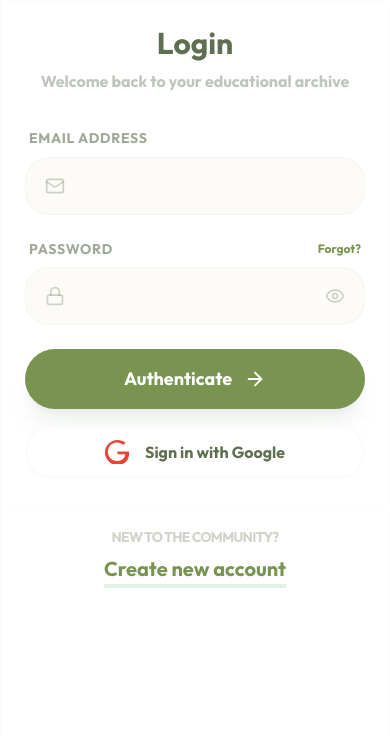
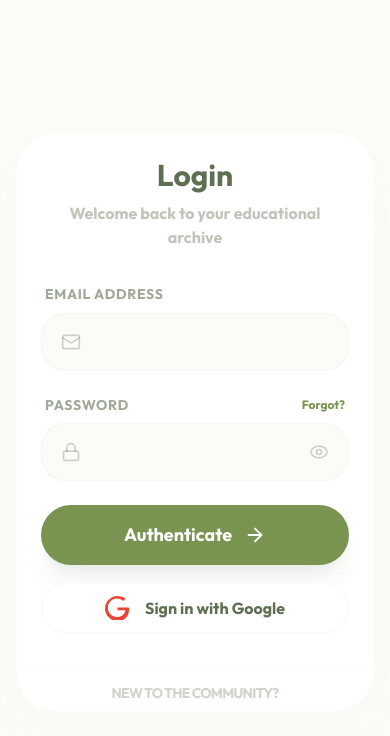
Before and after one commit to DeepaKumawat89/Notes_website, a React (Vite) app: page /login in a window 390 px wide. Shown: the top 736 px of the page. Built offline with nearby package versions, Linux system fonts and the light colour scheme; no server answers.

Commit message:
fix Google sign-in and optimize authentication UI for mobile

```diff
--- a/src/pages/user/Auth.jsx
+++ b/src/pages/user/Auth.jsx
@@ -51,6 +51,7 @@ const AuthModal = ({ isOpen, onClose }) => {
 
   const manageSession = async (userEmail) => {
     try {
+      if (!userEmail) return true;
       const sessionId = Date.now().toString(36) + Math.random().toString(36).substring(2);
       const userRef = doc(db, 'users', userEmail);
       const userSnap = await getDoc(userRef);
@@ -78,8 +79,12 @@ const AuthModal = ({ isOpen, onClose }) => {
         localStorage.setItem('activeSessionId', sessionId);
         localStorage.setItem('lastSessionUpdate', Date.now().toString());
         return true;
+      } else {
+        // If doc doesn't exist for some reason, still set local session to prevent infinite login loops
+        localStorage.setItem('activeSessionId', sessionId);
+        localStorage.setItem('lastSessionUpdate', Date.now().toString());
+        return true;
       }
-      return true;
     } catch (error) {
       console.error("Session Error:", error);
       return true; // Proceed anyway on doc error to prevent lockout
@@ -115,7 +120,7 @@ const AuthModal = ({ isOpen, onClose }) => {
         await setDoc(doc(db, 'users', user.email), {
           uid: user.uid,
           name: formData.name,
-          email: formData.email,
+          email: user.email,
           createdAt: serverTimestamp(),
           role: 'user',
           viewsCount: 0,
@@ -134,10 +139,21 @@ const AuthModal = ({ isOpen, onClose }) => {
     } catch (error) {
       console.error("Auth Error:", error);
       let message = "An error occurred. Please try again.";
-      if (error.code === 'auth/email-already-in-use') message = "Email already in use.";
-      if (error.code === 'auth/invalid-credential') message = "Invalid email or password.";
+
+      if (error.code === 'auth/email-already-in-use') message = "This email is already registered.";
+      if (error.code === 'auth/invalid-credential') message = "Invalid email or password. Please try again.";
       if (error.code === 'auth/weak-password') message = "Password should be at least 6 characters.";
-      toast.error(message, { style: { borderRadius: '1rem' } });
+      if (error.code === 'auth/user-not-found') message = "No account found with this email.";
+      if (error.code === 'auth/wrong-password') message = "Incorrect password.";
+      if (error.code === 'auth/too-many-requests') message = "Too many failed attempts. Please try later.";
+      if (error.code === 'auth/user-disabled') message = "This account has been disabled.";
+      if (error.message.includes('permission-denied')) message = "Database error: Access Denied.";
+      if (error.code === 'auth/network-request-failed') message = "Network error. Please check your connection.";
+
+      toast.error(message, {
+        duration: 4000,
+        style: { borderRadius: '1rem', background: '#333', color: '#fff' }
+      });
     } finally {
       setLoading(false);
     }
@@ -146,10 +162,27 @@ const AuthModal = ({ isOpen, onClose }) => {
   const handleGoogleLogin = async () => {
     if (loading) return;
     setLoading(true);
+
+    // Use clear provider config
     const provider = new GoogleAuthProvider();
+    provider.setCustomParameters({ prompt: 'select_account' });
+
     try {
       const result = await signInWithPopup(auth, provider);
       const user = result.user;
+
+      if (!user.email) {
+        throw new Error("No email associated with this Google account.");
+      }
+
+      // BLOCK ADMIN EMAILS FROM USER AUTH (CONSISTENCY)
+      if (user.email && user.email.toLowerCase().startsWith('admin')) {
+        await signOut(auth); // Sign out immediately if it's an admin account
+        toast.error('Access Denied: Admin accounts must use the Admin Portal.');
+        setLoading(false);
+        return;
+      }
+
       const userDocRef = doc(db, 'users', user.email);
       const userDoc = await getDoc(userDocRef);
 
@@ -176,7 +209,20 @@ const AuthModal = ({ isOpen, onClose }) => {
       }
     } catch (error) {
       console.error("Google Auth Error:", error);
-      toast.error("Failed to sign in with Google.");
+      let message = "Failed to sign in with Google.";
+
+      // Detailed error reporting for debugging
+      if (error.code === 'auth/popup-blocked') message = "The sign-in popup was blocked. Please allow popups for this site.";
+      if (error.code === 'auth/cancelled-popup-request') return;
+      if (error.code === 'auth/popup-closed-by-user') return;
+      if (error.code === 'auth/operation-not-allowed') message = "Google Sign-In is not enabled in the Firebase Console.";
+      if (error.code === 'auth/internal-error') message = "Internal Firebase error. Please check your internet connection.";
+      if (error.message.includes('permission-denied')) message = "Database access denied. Please contact support.";
+
+      toast.error(message, {
+        duration: 5000,
+        style: { borderRadius: '1rem', background: '#333', color: '#fff' }
+      });
     } finally {
       setLoading(false);
     }
@@ -197,6 +243,7 @@ const AuthModal = ({ isOpen, onClose }) => {
       console.error("Reset Error:", error);
       let message = "Failed to send reset email.";
       if (error.code === 'auth/user-not-found') message = "No account found with this email.";
+      if (error.code === 'auth/too-many-requests') message = "Too many requests. Try again later.";
       toast.error(message, { style: { borderRadius: '1rem' } });
     } finally {
       setLoading(false);
@@ -206,19 +253,19 @@ const AuthModal = ({ isOpen, onClose }) => {
   const handleToggle = () => setIsLogin(!isLogin);
 
   return (
-    <div className={`fixed inset-0 z-[100] flex flex-col items-center ${isStandalonePage ? 'overflow-y-auto bg-cream-light sm:p-8' : 'overflow-hidden justify-center p-2 sm:p-4'}`}>
+    <div className={`fixed inset-0 z-[100] flex flex-col items-center ${isStandalonePage ? 'overflow-y-auto bg-cream-light' : 'overflow-y-auto justify-center bg-pista-deep/40 backdrop-blur-md'} p-4`}>
       {/* Backdrop - Only show if modal */}
       {!isStandalonePage && (
         <motion.div
           initial={{ opacity: 0 }}
           animate={{ opacity: 1 }}
           onClick={onClose}
-          className="absolute inset-0 bg-pista-deep/40 backdrop-blur-md"
+          className="fixed inset-0 -z-10"
         />
       )}
 
-      {/* Container */}
-      <div className={`relative w-full max-w-5xl lg:h-[720px] h-screen sm:h-fit sm:max-h-[90vh] [perspective:2000px] ${isStandalonePage ? 'my-auto' : ''}`}>
+      {/* Container - Added min-height for mobile to prevent card collapse */}
+      <div className={`relative w-full max-w-5xl lg:h-[620px] h-[580px] sm:h-fit sm:max-h-[85vh] [perspective:2000px] my-auto`}>
         <motion.div
           initial={false}
           animate={{ rotateY: isLogin ? 0 : 180 }}
@@ -226,7 +273,7 @@ const AuthModal = ({ isOpen, onClose }) => {
           className="w-full h-full relative [transform-style:preserve-3d]"
         >
           {/* FRONT SIDE (LOGIN) */}
-          <div className={`absolute inset-0 w-full h-full [backface-visibility:hidden] bg-white rounded-none sm:rounded-[2.5rem] shadow-2xl flex flex-col lg:flex-row overflow-y-visible sm:overflow-hidden border border-pista-light/20 shadow-pista/5`}>
+          <div className={`absolute inset-0 w-full h-full [backface-visibility:hidden] bg-white rounded-[2.5rem] shadow-2xl flex flex-col lg:flex-row overflow-y-auto sm:overflow-hidden border border-pista-light/20 shadow-pista/5`}>
             {!isStandalonePage && (
               <button onClick={onClose} className="absolute top-4 right-4 sm:top-6 sm:right-6 z-20 p-2 bg-white/80 hover:bg-white rounded-full text-pista-deep shadow-md transition-all active:scale-95">
                 <X size={20} />
@@ -241,7 +288,7 @@ const AuthModal = ({ isOpen, onClose }) => {
               </div>
             </div>
 
-            <div className="w-full lg:w-7/12 flex flex-col bg-white overflow-y-visible lg:overflow-y-auto custom-scrollbar">
+            <div className="w-full lg:w-7/12 flex flex-col bg-white overflow-y-auto custom-scrollbar">
               <div className="max-w-md mx-auto w-full p-6 sm:p-8 lg:p-12 my-auto">
                 <header className="mb-8 text-center lg:text-left">
                   <h1 className="text-3xl sm:text-4xl font-black text-pista-deep mb-2">Login</h1>
@@ -306,7 +353,7 @@ const AuthModal = ({ isOpen, onClose }) => {
           </div>
 
           {/* BACK SIDE (SIGNUP) */}
-          <div className={`absolute inset-0 w-full h-full [backface-visibility:hidden] [transform:rotateY(180deg)] bg-white rounded-none sm:rounded-[2.5rem] shadow-2xl flex flex-col lg:flex-row-reverse overflow-y-visible sm:overflow-hidden border border-pista-light/20 shadow-pista/5`}>
+          <div className={`absolute inset-0 w-full h-full [backface-visibility:hidden] [transform:rotateY(180deg)] bg-white rounded-[2.5rem] shadow-2xl flex flex-col lg:flex-row-reverse overflow-y-auto sm:overflow-hidden border border-pista-light/20 shadow-pista/5`}>
             {!isStandalonePage && (
               <button onClick={onClose} className="absolute top-6 left-6 z-20 p-2 bg-white/80 hover:bg-white rounded-full text-pista-deep shadow-md transition-all active:scale-95">
                 <X size={20} />
@@ -321,7 +368,7 @@ const AuthModal = ({ isOpen, onClose }) => {
               </div>
             </div>
 
-            <div className="w-full lg:w-7/12 flex flex-col bg-white overflow-y-visible lg:overflow-y-auto custom-scrollbar">
+            <div className="w-full lg:w-7/12 flex flex-col bg-white overflow-y-auto custom-scrollbar">
               <div className="max-w-md mx-auto w-full p-6 sm:p-8 lg:p-12 my-auto">
                 <header className="mb-6 text-center lg:text-left">
                   <h1 className="text-3xl sm:text-4xl font-black text-pista-deep mb-2">Register</h1>
@@ -382,7 +429,7 @@ const AuthModal = ({ isOpen, onClose }) => {
                   </button>
                 </form>
 
-                <footer className="mt-10 text-center border-t border-pista-light/20 pt-6">
+                <footer className="mt-6 text-center border-t border-pista-light/20 pt-4">
                   <p className="text-pista-deep/30 font-bold mb-2 uppercase tracking-tighter text-sm">Already a member?</p>
                   <button onClick={handleToggle} disabled={loading} className="text-pista-dark font-black hover:text-pista-deep transition-colors text-xl underline decoration-pista-light underline-offset-8 decoration-4 disabled:opacity-50">Back to login</button>
                 </footer>
```
